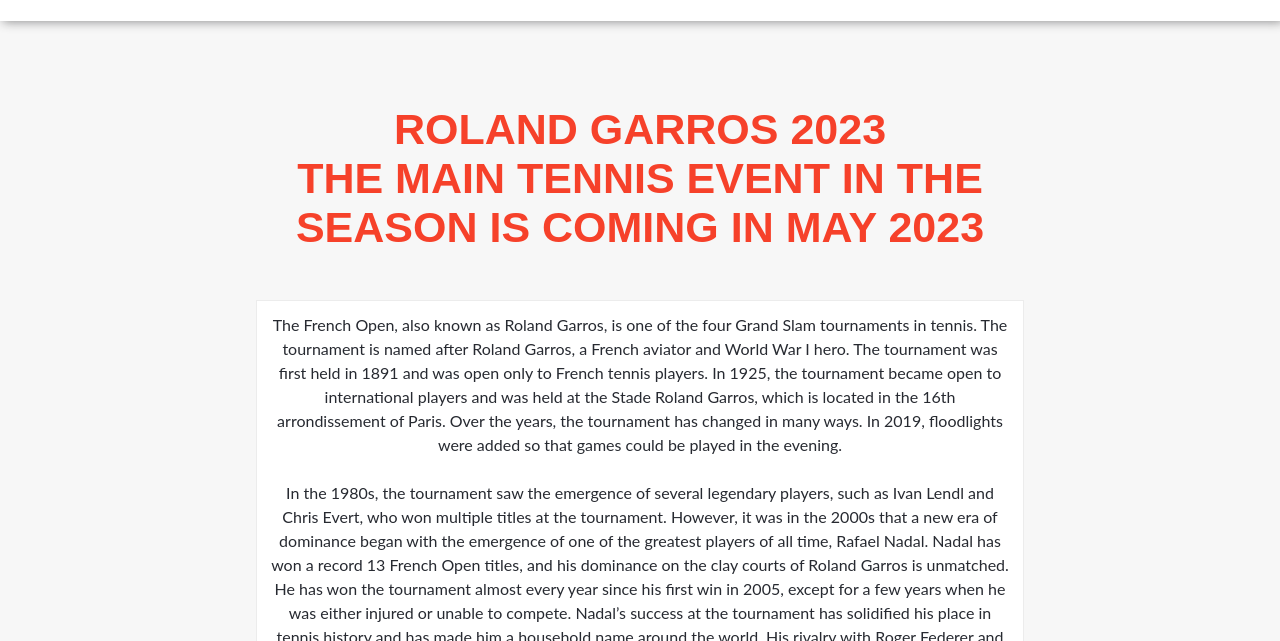
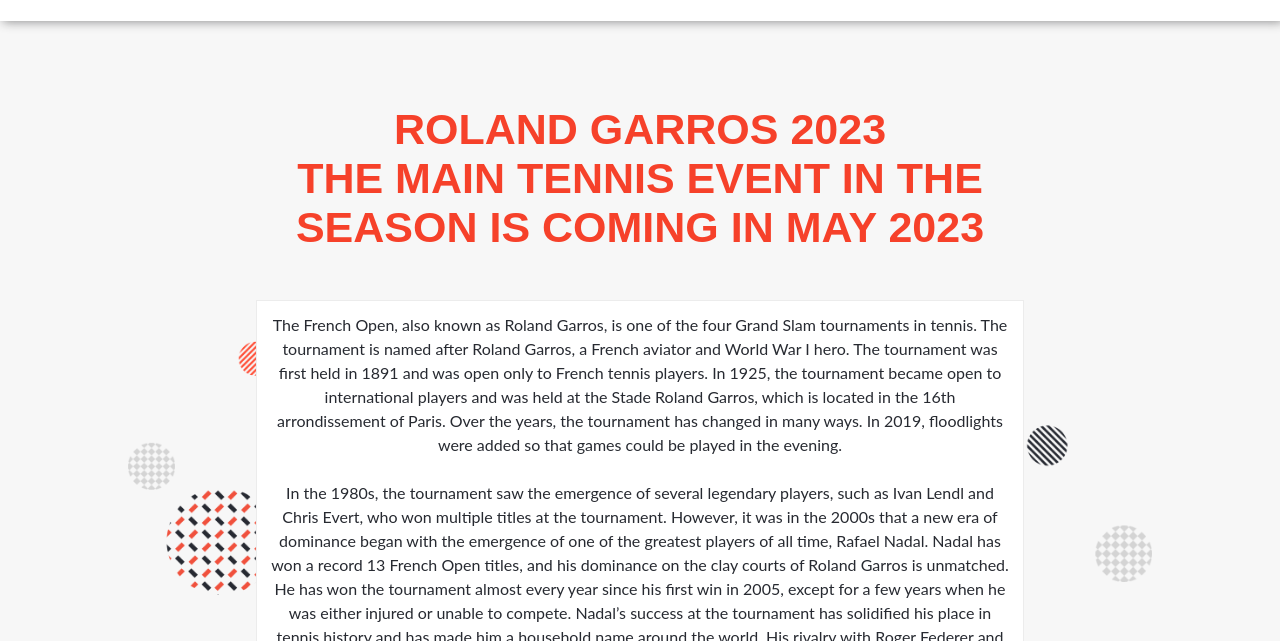
Before and after one commit to jlcarrascof/first-capstone-project, a website: page about.html in a window 1280 px wide. Shown: the part 159-800 px from the top of the page. Drawn offline with nearby package versions, Linux system fonts and the light colour scheme; a web font is replaced by a local one.

Commit message:
Fix background image in about.html

```diff
--- a/assets/css/styles.css
+++ b/assets/css/styles.css
@@ -155,7 +155,7 @@
 }
 
 #about-headline {
-  background-image: url('./media/about_us_bg.png');
+  background-image: url('../images/about_us_bg.png');
   background-repeat: no-repeat;
   background-position: left 100px;
   background-size: 300%;
```
Also changed, not shown: assets/images/about_us_bg.png (added).
